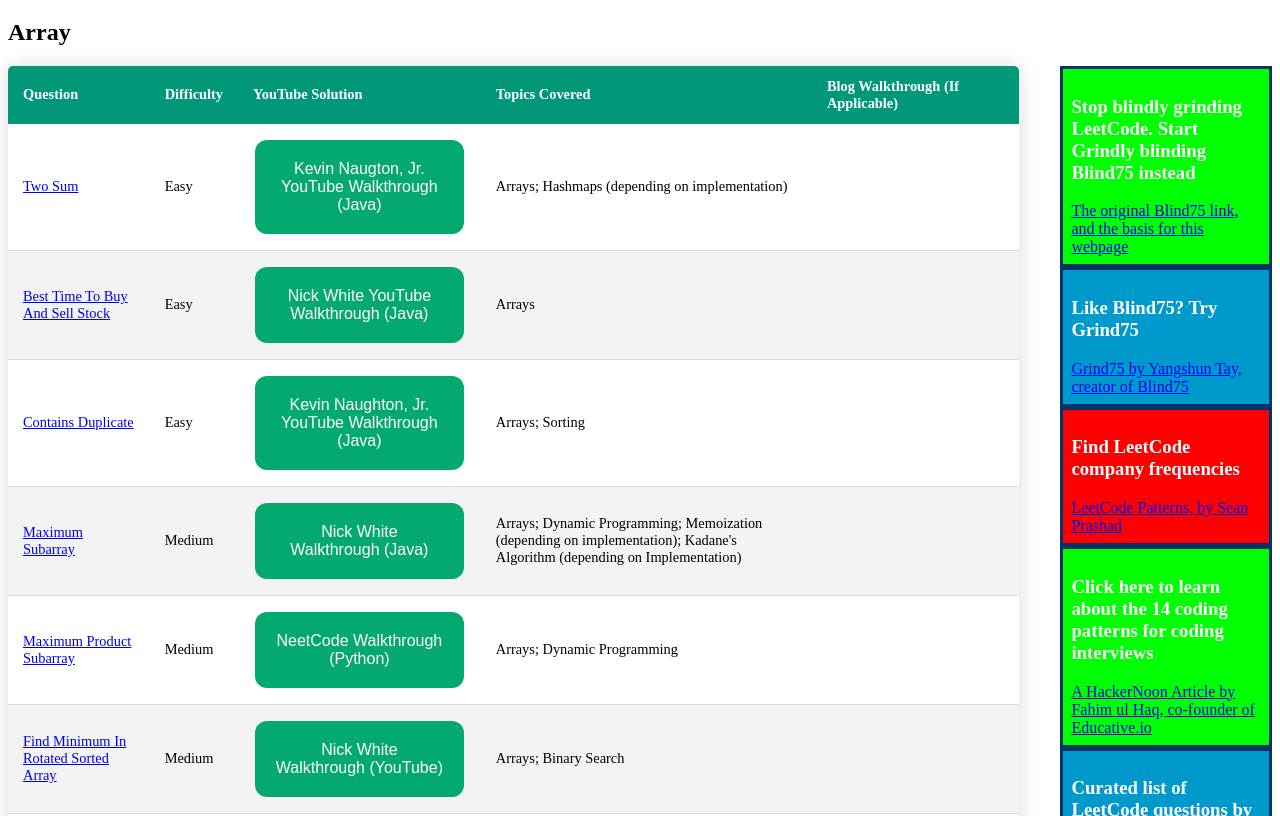
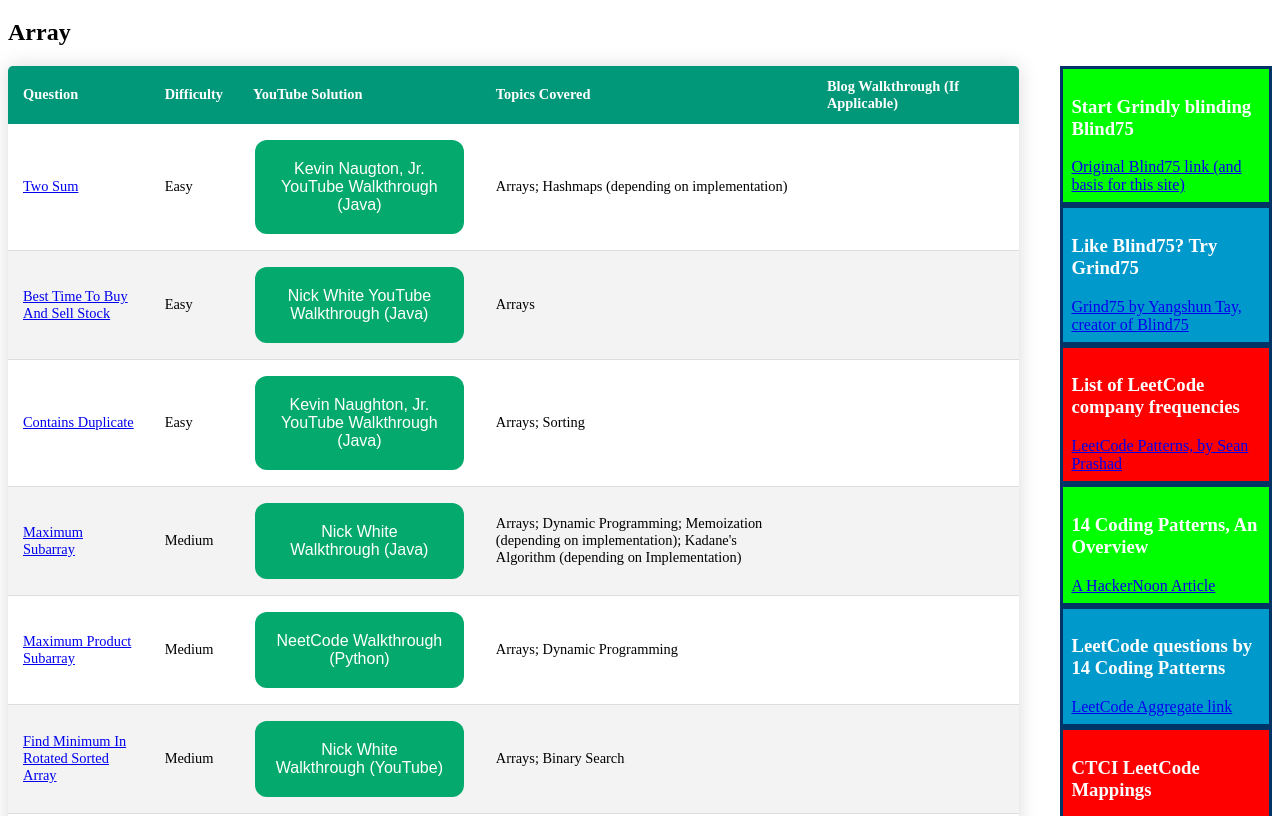
Before and after one commit to EvanSooHoo/CollectionOfReallyGoodInterviewStuff, a plain HTML site: page index.html in a window 1280 px wide. Shown: the part 115-931 px from the top of the page. Drawn offline with Linux system fonts and the light colour scheme; a script that the page names is missing.

Commit message:
added index

```diff
--- a/index.html
+++ b/index.html
@@ -211,11 +211,11 @@
       </table>
       <div class="to-right">
         <h3>
-          Stop blindly grinding LeetCode. Start Grindly blinding Blind75 instead
+          Start Grindly blinding Blind75
         </h3>
         <a
           href="https://leetcode.com/discuss/general-discussion/460599/blind-75-leetcode-questions"
-          >The original Blind75 link, and the basis for this webpage</a
+          >Original Blind75 link (and basis for this site)</a
         >
       </div>
       <div class="to-right-light-blue">
@@ -225,29 +225,29 @@
         >
       </div>
       <div class="to-right-red">
-        <h3>Find LeetCode company frequencies</h3>
+        <h3>List of LeetCode company frequencies</h3>
         <a href="https://seanprashad.com/leetcode-patterns/"
           >LeetCode Patterns, by Sean Prashad</a
         >
       </div>
       <div class="to-right">
         <h3>
-          Click here to learn about the 14 coding patterns for coding interviews
+          14 Coding Patterns, An Overview
         </h3>
         <a
           href="https://hackernoon.com/14-patterns-to-ace-any-coding-interview-question-c5bb3357f6ed"
-          >A HackerNoon Article by Fahim ul Haq, co-founder of Educative.io</a
+          >A HackerNoon Article</a
         >
       </div>
       <div class="to-right-light-blue">
-        <h3>Curated list of LeetCode questions by 14 coding patterns</h3>
+        <h3>LeetCode questions by 14 Coding Patterns</h3>
         <a
           href="https://leetcode.com/discuss/interview-question/448285/List-of-questions-sorted-by-common-patterns"
-          >An aggregate LeetCode link</a
+          >LeetCode Aggregate link</a
         >
       </div>
       <div class="to-right-red">
-        <h3>Cracking The Coding Interview, LeetCode Mappings</h3>
+        <h3>CTCI LeetCode Mappings</h3>
         <a
           href="https://leetcode.com/discuss/general-discussion/1152824/cracking-the-coding-interview-6th-edition-in-leetcode"
           >Another aggregate LeetCode Link</a
```
